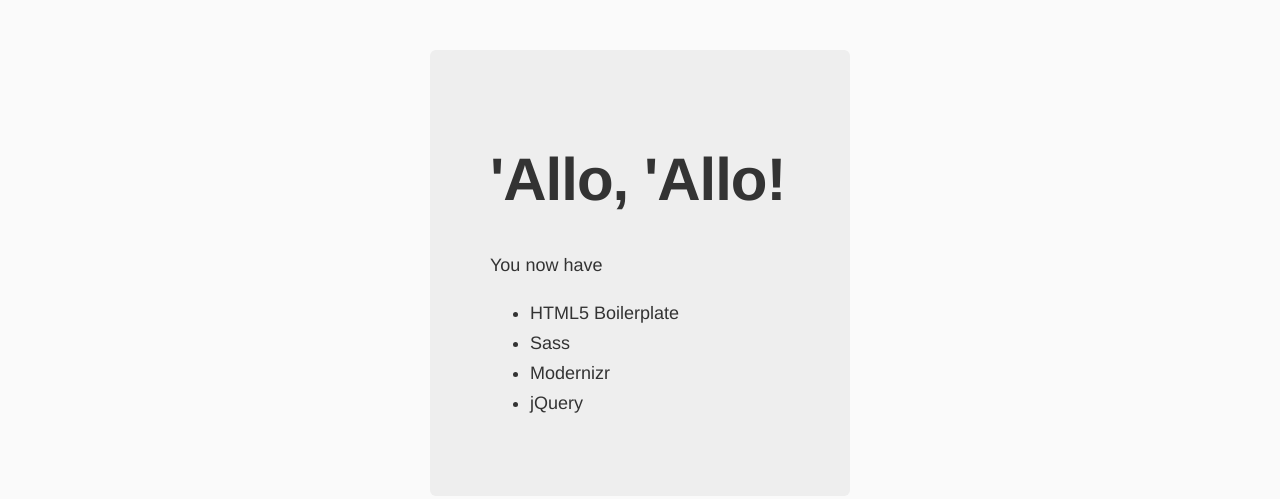
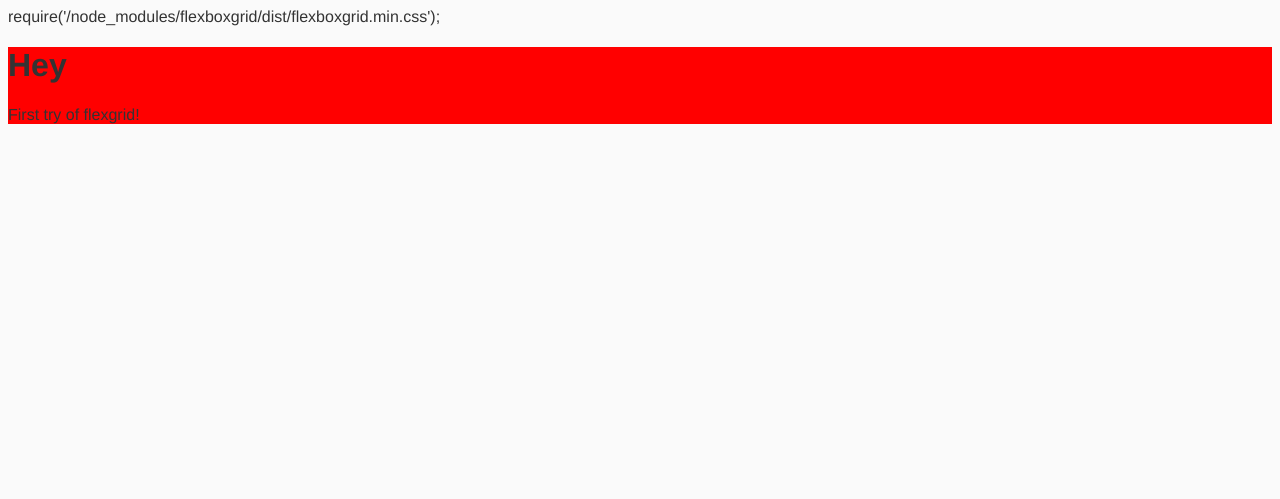
Before and after one commit to alessandrocapra/my-website, a website: page app/index.html in a window 1280 px wide. Drawn offline with nearby package versions, Linux system fonts and the light colour scheme; files that its build step writes are made by us from their sources.

```diff
--- a/app/index.html
+++ b/app/index.html
@@ -14,6 +14,7 @@
     <!-- endbower -->
     <!-- endbuild -->
 
+    require('/node_modules/flexboxgrid/dist/flexboxgrid.min.css');
     <!-- build:css styles/main.css -->
     <link rel="stylesheet" href="styles/main.css">
     <!-- endbuild -->
@@ -27,15 +28,16 @@
 <p class="browserupgrade">You are using an <strong>outdated</strong> browser. Please <a href="http://browsehappy.com/">upgrade your browser</a> to improve your experience.</p>
 <![endif]-->
 
-    <div class="hero-unit">
-      <h1>'Allo, 'Allo!</h1>
-      <p>You now have</p>
-      <ul>
-        <li>HTML5 Boilerplate</li>
-        <li>Sass</li>
-        <li>Modernizr</li>
-        <li>jQuery</li>
-      </ul>
+<div class="row">
+    <div class="col-xs-12
+                col-sm-8
+                col-md-6
+                col-lg-4">
+        <div class="box">
+            <h1>Hey</h1>
+            <p>First try of flexgrid!</p>
+        </div>
+    </div>
 </div>
 
 <!-- Google Analytics: change UA-XXXXX-X to be your site's ID. -->
--- /dev/null
+++ b/app/styles/_variables.scss
@@ -0,0 +1,2 @@
+// colors
+$primary-color: red;
--- a/app/styles/main.scss
+++ b/app/styles/main.scss
@@ -1,5 +1,8 @@
 // bower:scss
 // endbower
+
+// import other sass files
+@import "variables";
 
 body {
   background: #fafafa;
@@ -16,6 +19,7 @@
   background-color: #eee;
   border-radius: 6px;
   padding: 60px;
+
   h1 {
     font-size: 60px;
     line-height: 1;
@@ -29,3 +33,7 @@
   color: #000;
   padding: 0.2em 0;
 }
+
+.box {
+  background: red;
+}
```
Also changed, not shown: .tmp/styles/main.css, 1 other file. Lines whose indentation alone changed are shown as unchanged.
